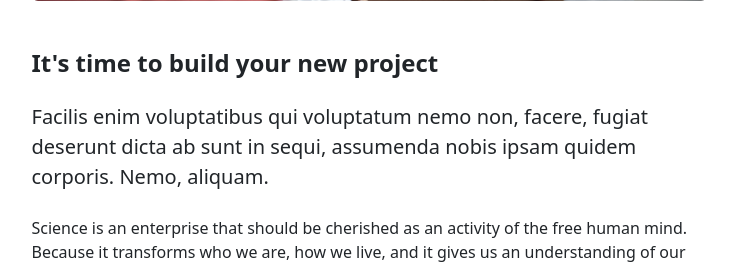
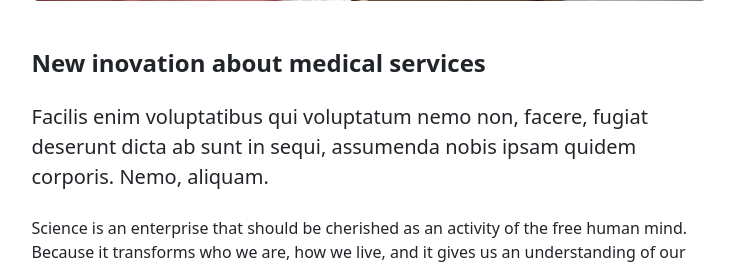
Before and after one commit to foxxesource/SIDOMU, a Flask app: page /blog-post in a window 1280 px wide. Shown: the part 1129-1395 px from the top of the page, without its empty margins (271-1006 px from the left). Run offline with Flask 3, Linux system fonts and the light colour scheme.

Commit message:
blog change

```diff
--- a/templates/blog-post.html
+++ b/templates/blog-post.html
@@ -122,7 +122,7 @@
                             </figure>
                             <!-- Post content-->
                             <section>
-                                <h4 class="fw-bolder mb-4 mt-5">It's time to build your new project</h4>
+                                <h4 class="fw-bolder mb-4 mt-5">New inovation about medical services</h4>
                                 <p class="fs-5 mb-4">Facilis enim voluptatibus qui voluptatum nemo non, facere,
                                     fugiat
                                     deserunt dicta ab sunt in sequi, assumenda nobis ipsam quidem corporis. Nemo,
```
